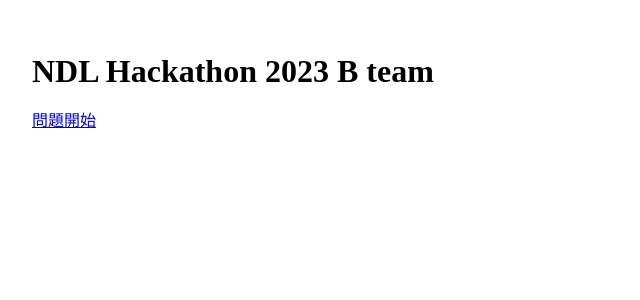
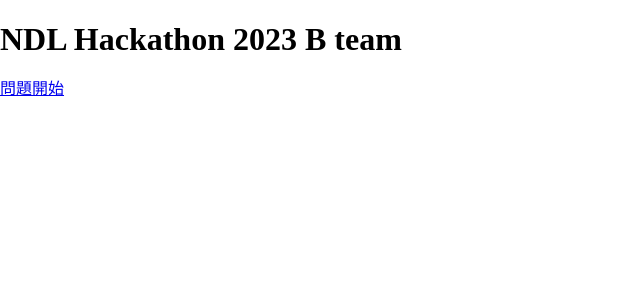
Before and after one commit to sasakiy84/ndl-hackathon-2023, a Vue app: page / in a window 1280 px wide. Shown: the top 300 px of the page, without its empty margins (0-640 px from the left). Built offline with nearby package versions, Linux system fonts and the light colour scheme.

Commit message:
remove unused css

```diff
--- a/src/assets/main.css
+++ b/src/assets/main.css
@@ -1,9 +1 @@
 @import "./base.css";
-
-#app {
-  max-width: 1280px;
-  margin: 0 auto;
-  padding: 2rem;
-
-  font-weight: normal;
-}
```
